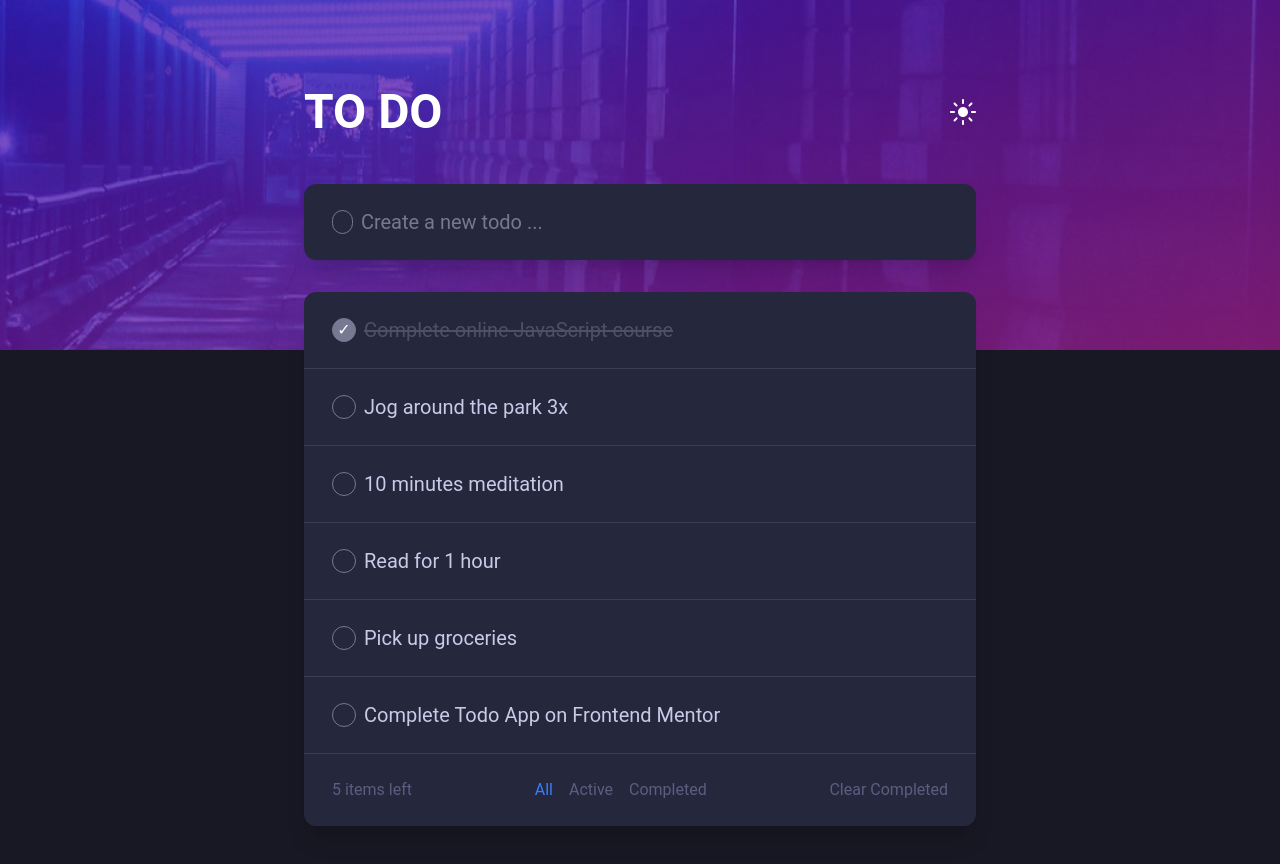
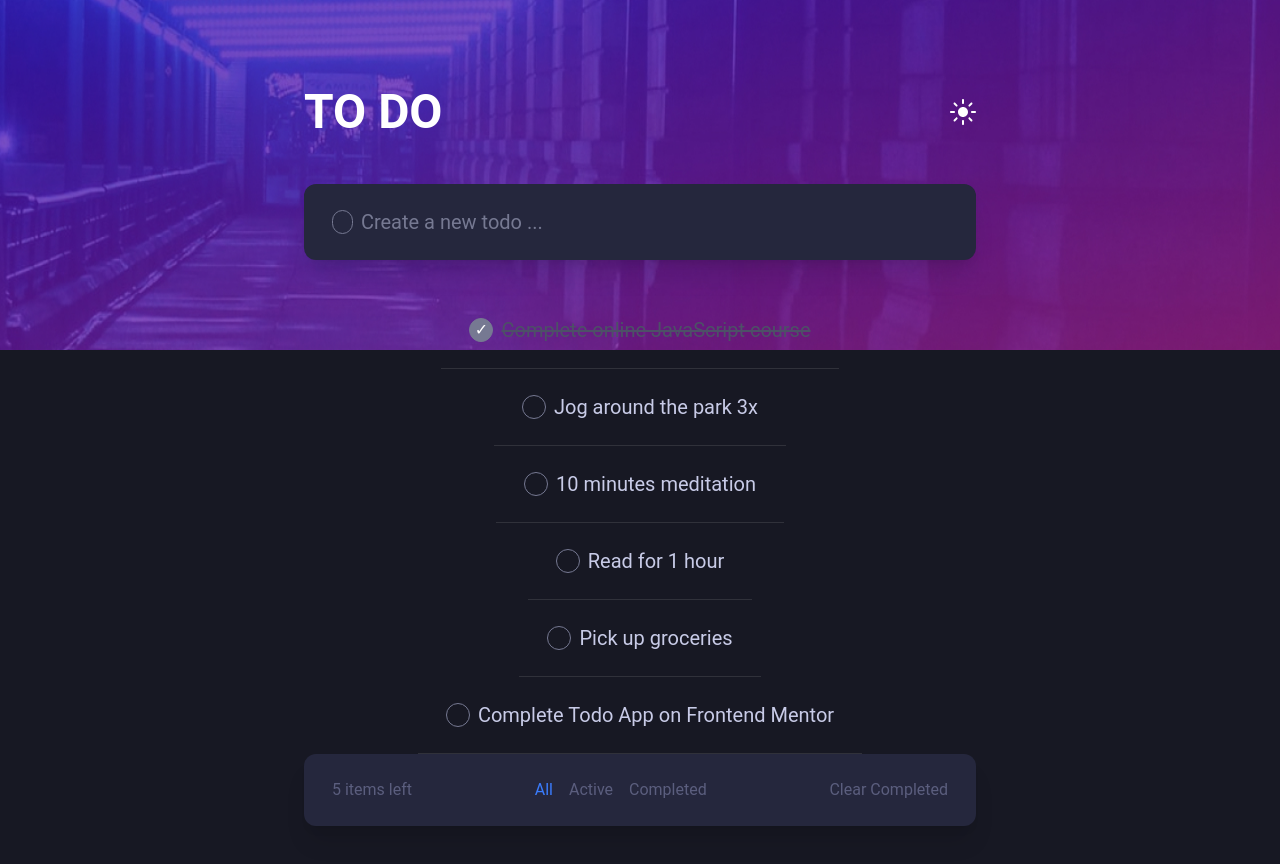
Before and after one commit to MNGH-27/Todo_Nodejs, a React (Create React App) app in the folder frontend/: page /dashboard in a window 1280 px wide. Shown: the top 864 px of the page. Built offline with nearby package versions, Linux system fonts and the light colour scheme; no server answers.

Commit message:
fix add task in frontend

```diff
--- a/frontend/src/components/page/dashboard/addTask/index.js
+++ b/frontend/src/components/page/dashboard/addTask/index.js
@@ -1,13 +1,45 @@
 import React, { useState, useRef } from "react";
+
+//react toast
+import { toast } from "react-toastify";
+
+//cookies
+import { useCookies } from "react-cookie";
+
+//service
+import { PostNewTask } from "../../../../service/task";
 
 //component
 import AddDescModal from "../addDescModal";
 
 const AddTask = () => {
+  //cookeis
+  const [cookies] = useCookies(["token"]);
+
+  //ref
   const titleContainer = useRef();
 
   const [isShowDescModal, setIsShowDescModal] = useState(false);
   const [description, setDescription] = useState("");
+
+  const httpAddNewTask = async () => {
+    try {
+      const response = await PostNewTask({
+        token: cookies.token,
+        title: titleContainer.current.value,
+        description: description,
+      });
+
+      if (response.status === 201) {
+        toast.success("task added successfully");
+      } else {
+        toast.error("adding task fails");
+      }
+    } catch (error) {
+      console.log(error);
+    }
+  };
+
   return (
     <>
       <div className="group w-full shadow-xl bg-[#25273D] py-6 px-7 rounded-xl mb-8 flex items-center justify-start gap-2">
@@ -19,7 +51,7 @@ const AddTask = () => {
         />
         <div className="w-[50px] text-transparent group-hover:text-white duration-200 flex items-center justify-end gap-x-2 text-xs">
           <button onClick={() => setIsShowDescModal(true)}>+desc</button>
-          <button>+task</button>
+          <button onClick={httpAddNewTask}>+task</button>
         </div>
       </div>
       {isShowDescModal && (
--- /dev/null
+++ b/frontend/src/components/page/dashboard/taskList/index.js
@@ -0,0 +1,40 @@
+import React, { useState, useEffect } from "react";
+
+const TaskList = () => {
+  return (
+    <>
+      <div className="flex items-center justify-start gap-2 px-7 py-6 border-b border-[#979797]/20">
+        <span className="flex items-center justify-center bg-[#767992] w-6 h-6 rounded-full border border-[#767992]">
+          <span className="text-white">&#10003;</span>
+        </span>
+        <span className="text-[#4D5067] text-xl line-through">
+          Complete online JavaScript course
+        </span>
+      </div>
+      <div className="flex items-center justify-start gap-2 px-7 py-6 border-b border-[#979797]/20">
+        <i className="w-6 h-6 block rounded-full border border-[#767992]" />
+        <span className="text-[#C8CBE7] text-xl">Jog around the park 3x</span>
+      </div>
+      <div className="flex items-center justify-start gap-2 px-7 py-6 border-b border-[#979797]/20">
+        <i className="w-6 h-6 block rounded-full border border-[#767992]" />
+        <span className="text-[#C8CBE7] text-xl">10 minutes meditation</span>
+      </div>
+      <div className="flex items-center justify-start gap-2 px-7 py-6 border-b border-[#979797]/20">
+        <i className="w-6 h-6 block rounded-full border border-[#767992]" />
+        <span className="text-[#C8CBE7] text-xl">Read for 1 hour</span>
+      </div>
+      <div className="flex items-center justify-start gap-2 px-7 py-6 border-b border-[#979797]/20">
+        <i className="w-6 h-6 block rounded-full border border-[#767992]" />
+        <span className="text-[#C8CBE7] text-xl">Pick up groceries</span>
+      </div>
+      <div className="flex items-center justify-start gap-2 px-7 py-6 border-b border-[#979797]/20">
+        <i className="w-6 h-6 block rounded-full border border-[#767992]" />
+        <span className="text-[#C8CBE7] text-xl">
+          Complete Todo App on Frontend Mentor
+        </span>
+      </div>
+    </>
+  );
+};
+
+export default TaskList;
--- a/frontend/src/page/dashboard/index.js
+++ b/frontend/src/page/dashboard/index.js
@@ -5,7 +5,7 @@ import { useSelector } from "react-redux";
 
 //component
 import AddTask from "../../components/page/dashboard/addTask";
-
+import TaskList from "../../components/page/dashboard/taskList";
 //svg
 import { ReactComponent as SunSvg } from "./../../assets/svg/sun.svg";
 
@@ -38,42 +38,9 @@ export default function Dashboard() {
           {/* component to add task  */}
           <AddTask />
 
+          <TaskList />
+
           <div className="w-full shadow-xl bg-[#25273D] rounded-xl mb-8 ">
-            <div className="flex items-center justify-start gap-2 px-7 py-6 border-b border-[#979797]/20">
-              <span className="flex items-center justify-center bg-[#767992] w-6 h-6 rounded-full border border-[#767992]">
-                <span className="text-white">&#10003;</span>
-              </span>
-              <span className="text-[#4D5067] text-xl line-through">
-                Complete online JavaScript course
-              </span>
-            </div>
-            <div className="flex items-center justify-start gap-2 px-7 py-6 border-b border-[#979797]/20">
-              <i className="w-6 h-6 block rounded-full border border-[#767992]" />
-              <span className="text-[#C8CBE7] text-xl">
-                Jog around the park 3x
-              </span>
-            </div>
-            <div className="flex items-center justify-start gap-2 px-7 py-6 border-b border-[#979797]/20">
-              <i className="w-6 h-6 block rounded-full border border-[#767992]" />
-              <span className="text-[#C8CBE7] text-xl">
-                10 minutes meditation
-              </span>
-            </div>
-            <div className="flex items-center justify-start gap-2 px-7 py-6 border-b border-[#979797]/20">
-              <i className="w-6 h-6 block rounded-full border border-[#767992]" />
-              <span className="text-[#C8CBE7] text-xl">Read for 1 hour</span>
-            </div>
-            <div className="flex items-center justify-start gap-2 px-7 py-6 border-b border-[#979797]/20">
-              <i className="w-6 h-6 block rounded-full border border-[#767992]" />
-              <span className="text-[#C8CBE7] text-xl">Pick up groceries</span>
-            </div>
-            <div className="flex items-center justify-start gap-2 px-7 py-6 border-b border-[#979797]/20">
-              <i className="w-6 h-6 block rounded-full border border-[#767992]" />
-              <span className="text-[#C8CBE7] text-xl">
-                Complete Todo App on Frontend Mentor
-              </span>
-            </div>
-
             <div className="flex items-center justify-between gap-3 text-[#5B5E7E] py-6 px-7">
               <button>5 items left</button>
               <div className="flex items-center justify-center gap-4">
--- /dev/null
+++ b/frontend/src/service/task.js
@@ -0,0 +1,21 @@
+import useFetch from "./../hooks/useFetch";
+
+//url endpoint
+const endPoint = "task";
+
+export async function PostNewTask({ token, title, description }) {
+  const apiCall = await useFetch().post(
+    `${endPoint}`,
+    {
+      title,
+      description,
+    },
+    {
+      headers: {
+        Authorization: `Bearer ${token}`,
+      },
+    }
+  );
+
+  return apiCall;
+}
```
